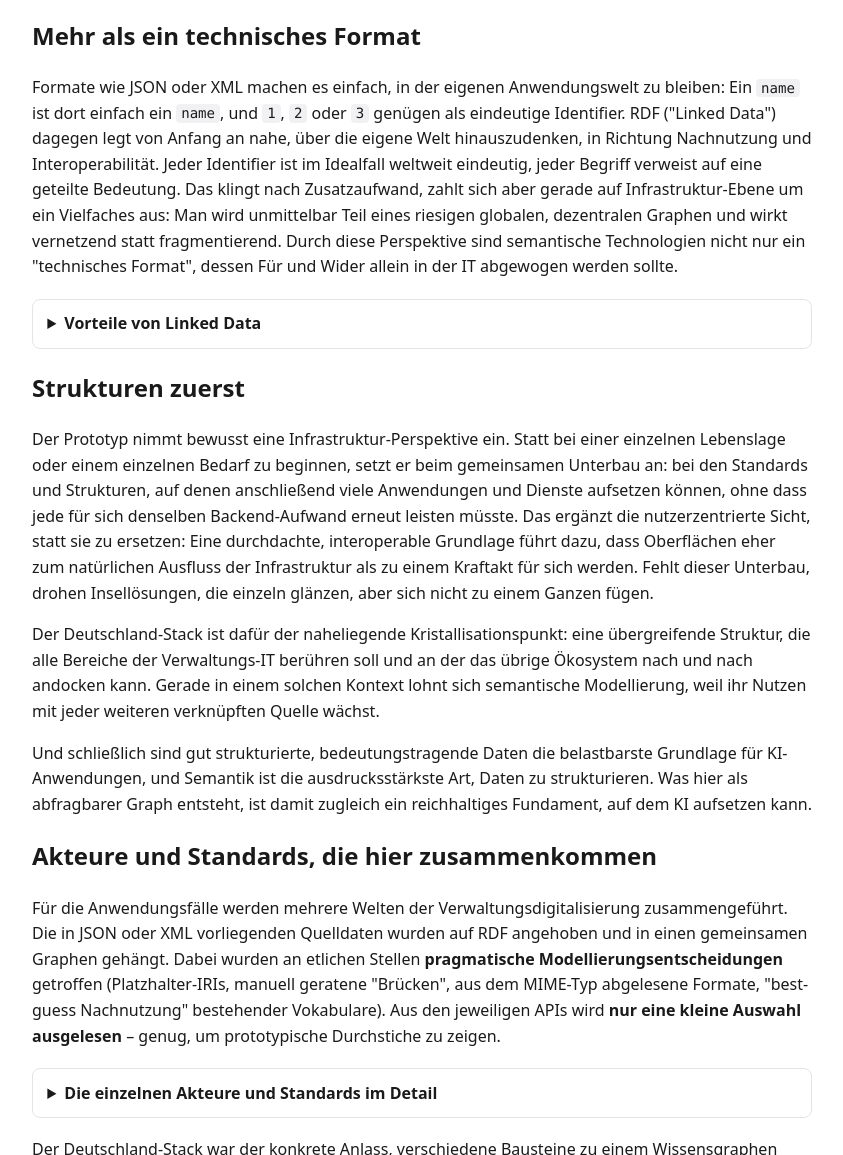
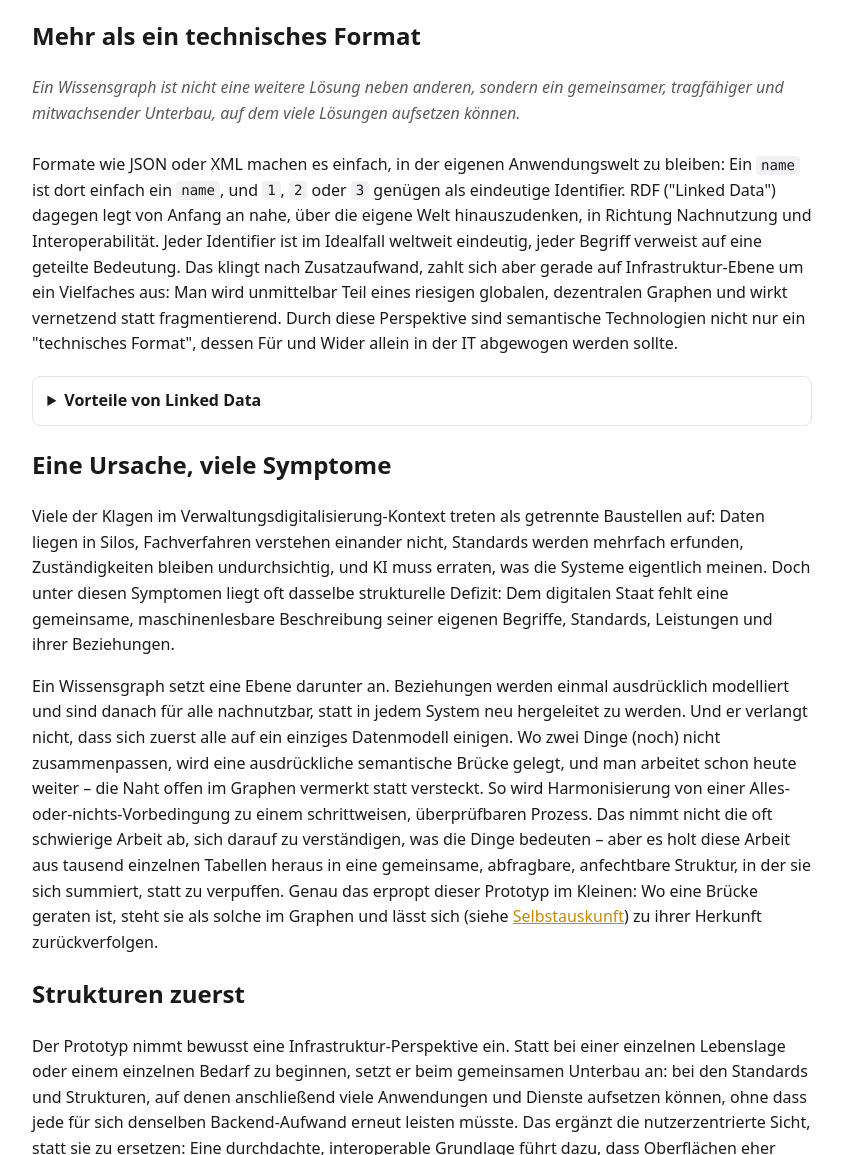
Before and after one commit to benjaminaaron/d-stack-kg, a website built with Vite: page webapp/ueber.html in a window 1280 px wide. Shown: the part 860-2015 px from the top of the page, without its empty margins (218-1061 px from the left). Built offline with nearby package versions, Linux system fonts and the light colour scheme.

Commit message:
Add a paragraph about Ursachen vs. Symptome

```diff
--- a/webapp/ueber.html
+++ b/webapp/ueber.html
@@ -38,6 +38,7 @@
         <p>Wie die Beispiele auf dieser Seite zeigen sollen, wächst mit jeder weiteren Integration und Verknüpfung von bisher isolierten Datenquellen die Zahl der beantwortbaren Fragen überproportional. Antworten sind dann oft nur noch eine Abfrage entfernt, ohne dass Daten vorher mühsam zusammengeführt und aufeinander abgebildet werden müssten. Zudem entsteht eine eigene Dynamik: Ein so reichhaltiger Wissensgraph beantwortet nicht nur bekannte Fragen schneller, er inspiriert außerdem zu Fragen, die vorher niemand hätte stellen können. Er macht den Deutschland-Stack zu einem lebendigen, multidimensionalen und abfragbaren mensch- und maschinenlesbaren Gegenstand.</p>
 
         <h2>Mehr als ein technisches Format</h2>
+        <p class="lead">Ein Wissensgraph ist nicht eine weitere Lösung neben anderen, sondern ein gemeinsamer, tragfähiger und mitwachsender Unterbau, auf dem viele Lösungen aufsetzen können.</p>
         <p>Formate wie JSON oder XML machen es einfach, in der eigenen Anwendungswelt zu bleiben: Ein <code>name</code> ist dort einfach ein <code>name</code>, und <code>1</code>, <code>2</code> oder <code>3</code> genügen als eindeutige Identifier. RDF ("Linked Data") dagegen legt von Anfang an nahe, über die eigene Welt hinauszudenken, in Richtung Nachnutzung und Interoperabilität. Jeder Identifier ist im Idealfall weltweit eindeutig, jeder Begriff verweist auf eine geteilte Bedeutung. Das klingt nach Zusatzaufwand, zahlt sich aber gerade auf Infrastruktur-Ebene um ein Vielfaches aus: Man wird unmittelbar Teil eines riesigen globalen, dezentralen Graphen und wirkt vernetzend statt fragmentierend. Durch diese Perspektive sind semantische Technologien nicht nur ein "technisches Format", dessen Für und Wider allein in der IT abgewogen werden sollte.</p>
 
         <details class="disclosure">
@@ -50,6 +51,10 @@
                 <li><strong>Fundament für verlässliche KI.</strong> Branchenanalysten wie Gartner zählen Wissensgraphen zu den Schlüsseltechnologien, um KI auf geprüftes, nachvollziehbares Wissen zu stützen.</li>
             </ul>
         </details>
+
+        <h2>Eine Ursache, viele Symptome</h2>
+        <p>Viele der Klagen im Verwaltungsdigitalisierung-Kontext treten als getrennte Baustellen auf: Daten liegen in Silos, Fachverfahren verstehen einander nicht, Standards werden mehrfach erfunden, Zuständigkeiten bleiben undurchsichtig, und KI muss erraten, was die Systeme eigentlich meinen. Doch unter diesen Symptomen liegt oft dasselbe strukturelle Defizit: Dem digitalen Staat fehlt eine gemeinsame, maschinenlesbare Beschreibung seiner eigenen Begriffe, Standards, Leistungen und ihrer Beziehungen.</p>
+        <p>Ein Wissensgraph setzt eine Ebene darunter an. Beziehungen werden einmal ausdrücklich modelliert und sind danach für alle nachnutzbar, statt in jedem System neu hergeleitet zu werden. Und er verlangt nicht, dass sich zuerst alle auf ein einziges Datenmodell einigen. Wo zwei Dinge (noch) nicht zusammenpassen, wird eine ausdrückliche semantische Brücke gelegt, und man arbeitet schon heute weiter – die Naht offen im Graphen vermerkt statt versteckt. So wird Harmonisierung von einer Alles-oder-nichts-Vorbedingung zu einem schrittweisen, überprüfbaren Prozess. Das nimmt nicht die oft schwierige Arbeit ab, sich darauf zu verständigen, was die Dinge bedeuten – aber es holt diese Arbeit aus tausend einzelnen Tabellen heraus in eine gemeinsame, abfragbare, anfechtbare Struktur, in der sie sich summiert, statt zu verpuffen. Genau das erpropt dieser Prototyp im Kleinen: Wo eine Brücke geraten ist, steht sie als solche im Graphen und lässt sich (siehe <a href="use-case/selbstauskunft.html">Selbstauskunft</a>) zu ihrer Herkunft zurückverfolgen.</p>
 
         <h2>Strukturen zuerst</h2>
         <p>Der Prototyp nimmt bewusst eine Infrastruktur-Perspektive ein. Statt bei einer einzelnen Lebenslage oder einem einzelnen Bedarf zu beginnen, setzt er beim gemeinsamen Unterbau an: bei den Standards und Strukturen, auf denen anschließend viele Anwendungen und Dienste aufsetzen können, ohne dass jede für sich denselben Backend-Aufwand erneut leisten müsste. Das ergänzt die nutzerzentrierte Sicht, statt sie zu ersetzen: Eine durchdachte, interoperable Grundlage führt dazu, dass Oberflächen eher zum natürlichen Ausfluss der Infrastruktur als zu einem Kraftakt für sich werden. Fehlt dieser Unterbau, drohen Insellösungen, die einzeln glänzen, aber sich nicht zu einem Ganzen fügen.</p>
```
Also changed, not shown: README.md.
